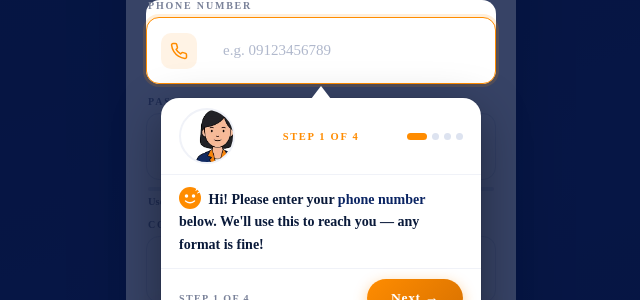
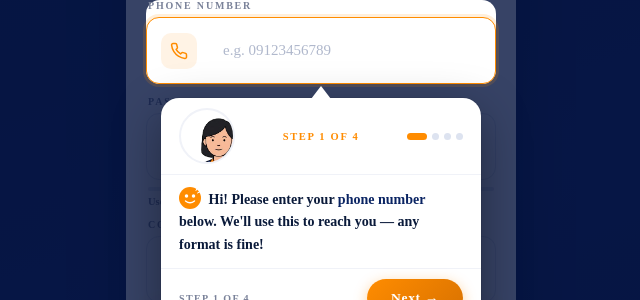
Before and after one commit to vainglory0601-arch/mana_system2, a Django app: page /register/ in a window 1280 px wide. Shown: the part 281-581 px from the top of the page, without its empty margins (319-959 px from the left). Run offline with Django 5.2, Linux system fonts and the light colour scheme.

Commit message:
register: adjust avatar crop to show full hair (148px, -38px -22px)
Co-Authored-By: Claude Sonnet 4.6 <noreply@anthropic.com>

```diff
--- a/templates/register.html
+++ b/templates/register.html
@@ -161,8 +161,8 @@ input:-webkit-autofill{-webkit-text-fill-color:var(--ink)!important;-webkit-box-
   flex-shrink:0;
   border-radius:50%;
   border:2px solid #f0f2f8;
-  background-size:150px auto;
-  background-position:-40px -32px;
+  background-size:148px auto;
+  background-position:-38px -22px;
   background-repeat:no-repeat;
 }
 .cb-step{font-size:10.5px;font-weight:900;letter-spacing:.16em;text-transform:uppercase;color:var(--orange);}
```
